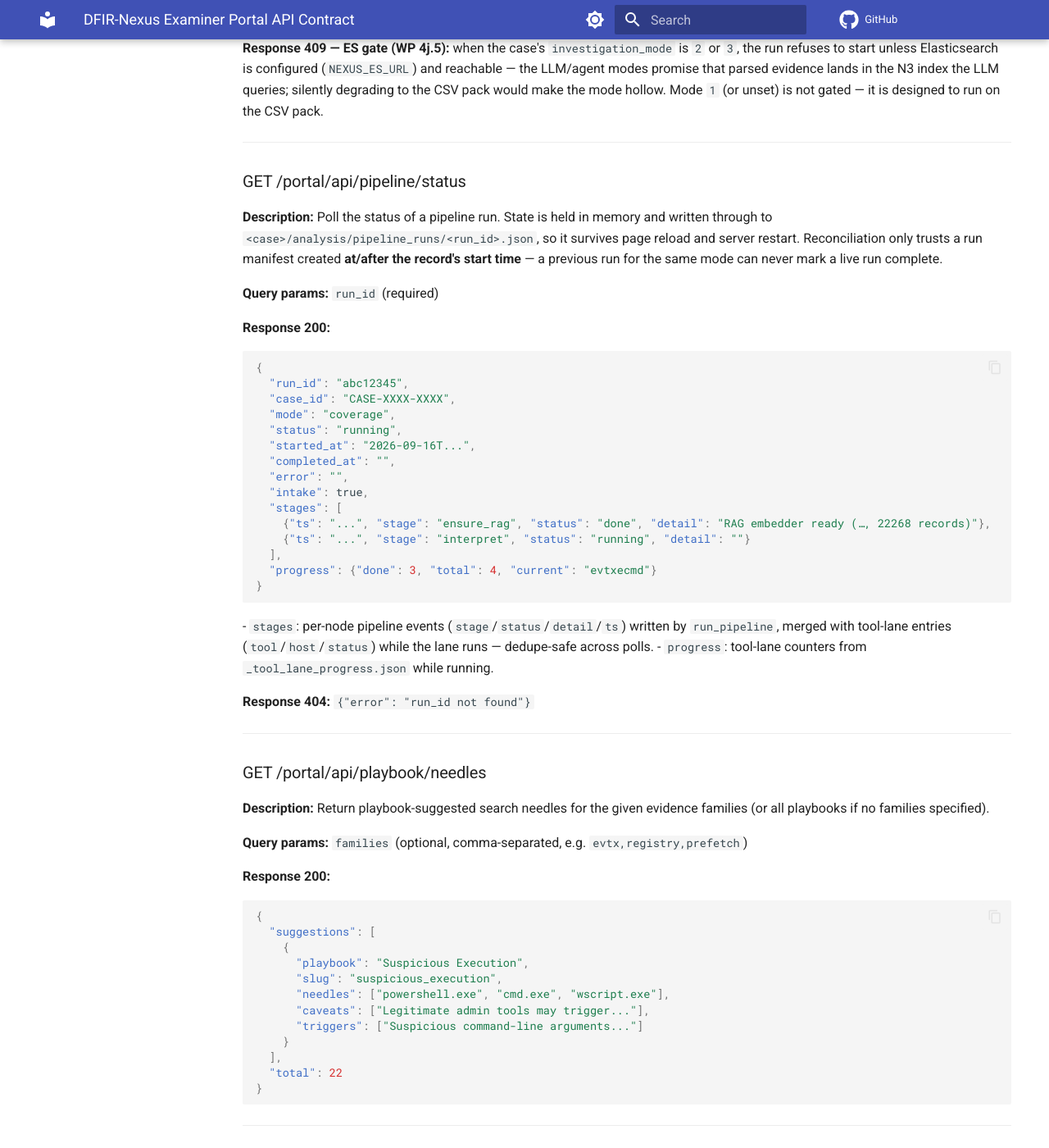
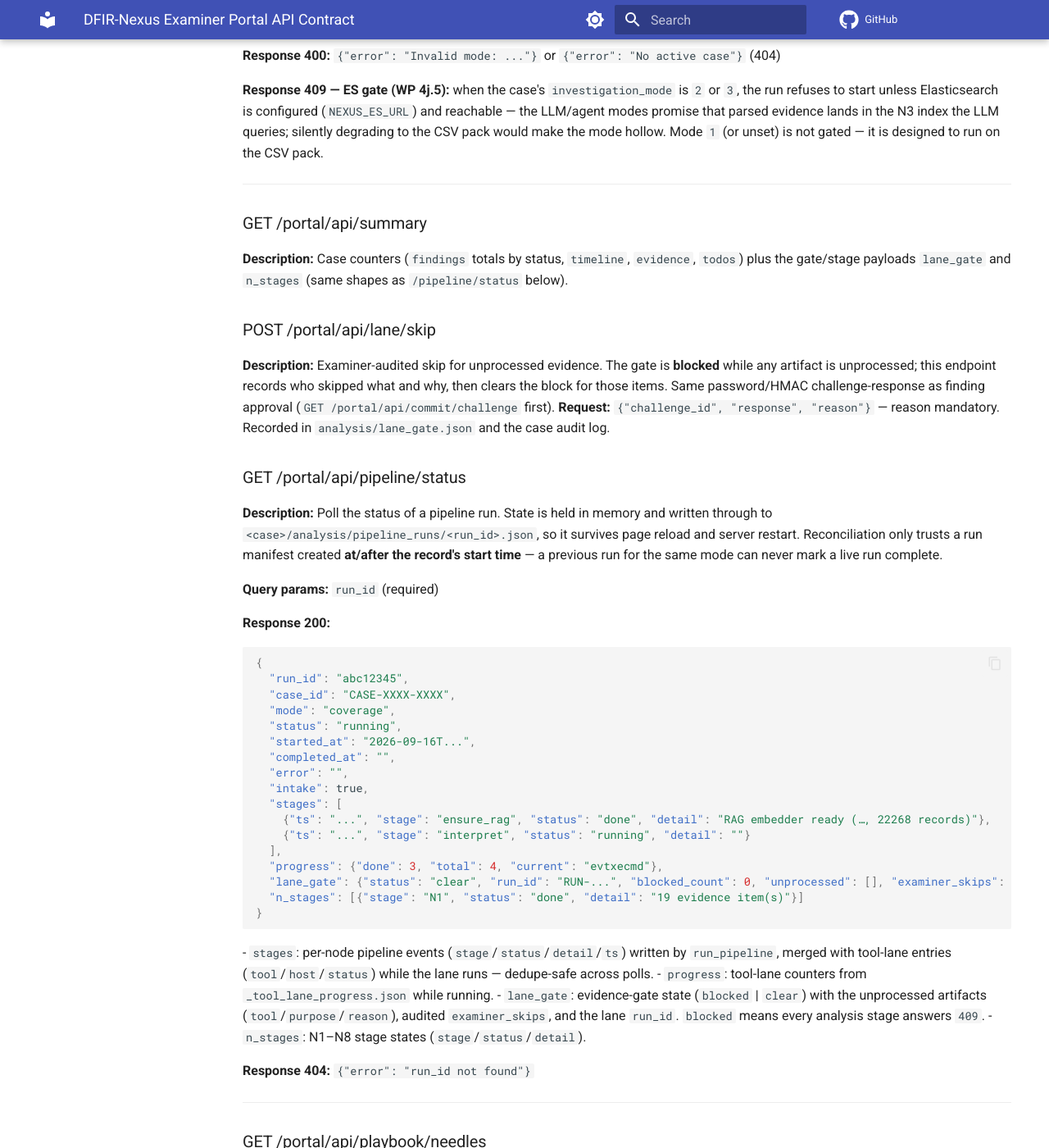
Before and after one commit to Ganron007/DFIR-Nexus, an MkDocs documentation site: the page built from Docs/API-CONTRACT.md, in a window 1280 px wide and 1400 px high, scrolled down 39728 px. Shown: the whole window at 82% size. Built offline with MkDocs 1.6.1 and Material for MkDocs 9.7.7, drawn with Linux system fonts in a browser that asks for light colours; comment, search, counter and statistics services are not loaded; some of the changed text lies outside the part shown.

Commit message:
Docs: evidence gate + Mode 3 liveness in the contract, CLI and product notes
The debug cycle added surfaces the public docs did not describe yet:

- API-CONTRACT: /mode3/run/status gains agents_running/agents_active/roles/
  skills_used/events/error (failed-run parity); /mode3/run/board gains
  active/timeline/skills_used; /pipeline/status gains lane_gate + n_stages;
  new sections for GET /portal/api/summary and POST /portal/api/lane/skip.
- CLI.md: "Evidence gate (N2)" section - nexus lane status|skip.
- NEXUS-MODE.md: FAIL now includes declared SIFT-hosted evidence with an
  unreachable SIFT host (ES-down semantics); the N2 evidence gate and its
  409 refusal are documented.

````diff
--- a/Docs/API-CONTRACT.md
+++ b/Docs/API-CONTRACT.md
@@ -1625,12 +1625,18 @@
 
 ### GET /portal/api/mode3/run/status
 **Description:** Run state (`run_id` optional → latest): `status`, `stop_reason`,
-`question`, `superstep`, `board`/`disputes`/`candidates` counts, `gaps`.
+`question`, `superstep`, `board`/`disputes`/`candidates` counts, `gaps`, plus
+liveness: `agents_running`, `agents_active[]` (`agent_id`, `role`, `family`,
+`superstep`, `why`, `started_at`), `roles[]`, `skills_used`, `events`, `error`
+(failed runs carry the reason here as well as in `stop_reason`).
 
 ### GET /portal/api/mode3/run/board
 **Description:** The board: entries (`agent_id`, `role`, `family`, `superstep`,
 claims with `audit_ids`, open questions), disputes (entity/kind/seats) and
-settled candidates.
+settled candidates — plus the liveness blocks: `active[]` (seats started but
+not yet reported), `timeline[]` (ordered interaction log: `ts`, `event`,
+`actor`, `agent_id`, `detail`, `tool`, `audit_id`) and `skills_used[]`
+(`skill`, `version`, `role`).
 
 ### GET /portal/api/mode3/run/events
 **Description:** SSE tail of the run stream (`event: agent` frames + ping +
@@ -1841,6 +1847,20 @@
 run on the CSV pack.
 
 ---
+
+### GET /portal/api/summary
+**Description:** Case counters (`findings` totals by status, `timeline`,
+`evidence`, `todos`) plus the gate/stage payloads `lane_gate` and `n_stages`
+(same shapes as `/pipeline/status` below).
+
+### POST /portal/api/lane/skip
+**Description:** Examiner-audited skip for unprocessed evidence. The gate is
+**blocked** while any artifact is unprocessed; this endpoint records who
+skipped what and why, then clears the block for those items. Same
+password/HMAC challenge-response as finding approval (`GET
+/portal/api/commit/challenge` first). **Request:** `{"challenge_id",
+"response", "reason"}` — reason mandatory. Recorded in
+`analysis/lane_gate.json` and the case audit log.
 
 ### GET /portal/api/pipeline/status
 **Description:** Poll the status of a pipeline run. State is held in memory and written through to `<case>/analysis/pipeline_runs/<run_id>.json`, so it survives page reload and server restart. Reconciliation only trusts a run manifest created **at/after the record's start time** — a previous run for the same mode can never mark a live run complete.
@@ -1862,11 +1882,17 @@
     {"ts": "...", "stage": "ensure_rag", "status": "done", "detail": "RAG embedder ready (…, 22268 records)"},
     {"ts": "...", "stage": "interpret", "status": "running", "detail": ""}
   ],
-  "progress": {"done": 3, "total": 4, "current": "evtxecmd"}
+  "progress": {"done": 3, "total": 4, "current": "evtxecmd"},
+  "lane_gate": {"status": "clear", "run_id": "RUN-...", "blocked_count": 0, "unprocessed": [], "examiner_skips": []},
+  "n_stages": [{"stage": "N1", "status": "done", "detail": "19 evidence item(s)"}]
 }
 ```
 - `stages`: per-node pipeline events (`stage`/`status`/`detail`/`ts`) written by `run_pipeline`, merged with tool-lane entries (`tool`/`host`/`status`) while the lane runs — dedupe-safe across polls.
 - `progress`: tool-lane counters from `_tool_lane_progress.json` while running.
+- `lane_gate`: evidence-gate state (`blocked` | `clear`) with the unprocessed
+  artifacts (`tool`/`purpose`/`reason`), audited `examiner_skips`, and the lane
+  `run_id`. `blocked` means every analysis stage answers `409`.
+- `n_stages`: N1–N8 stage states (`stage`/`status`/`detail`).
 
 **Response 404:** `{"error": "run_id not found"}`
 
````
Also changed, not shown: Docs/CLI.md (+12 -0 lines), Docs/NEXUS-MODE.md (+12 -1 lines).
